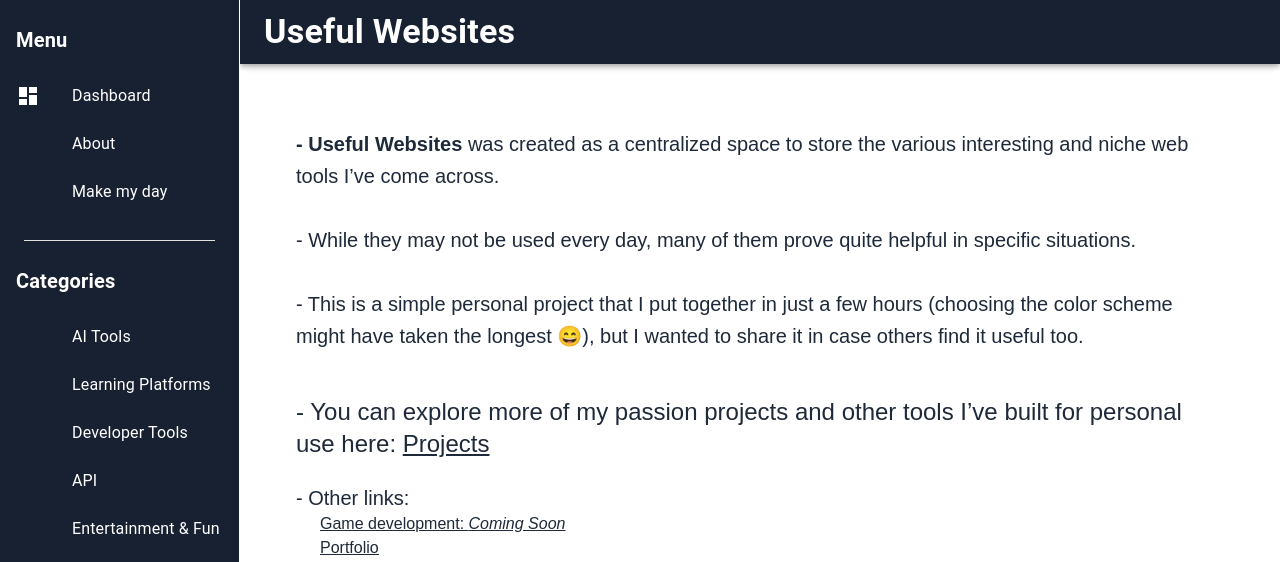
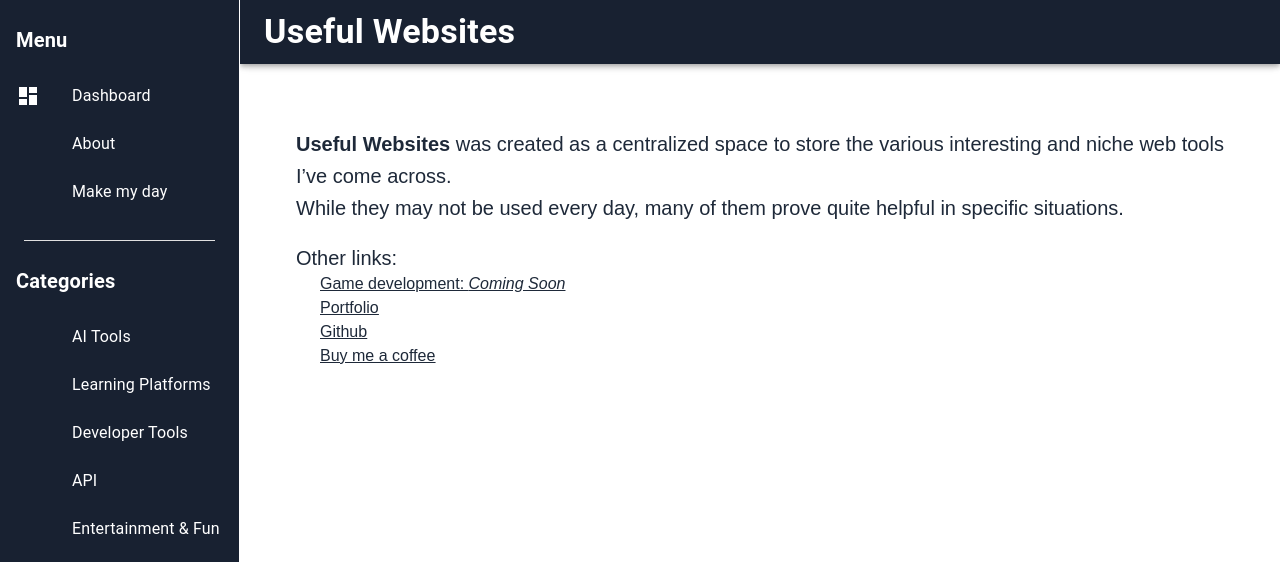
Before and after one commit to Milosavljevichh/useful_websites, a Next.js app: page /pages/about in a window 1280 px wide. Shown: the top 562 px of the page. Built offline with nearby package versions, Linux system fonts and the light colour scheme; some icons are missing.

Commit message:
fixed bug

```diff
--- a/src/app/components/Drawer.jsx
+++ b/src/app/components/Drawer.jsx
@@ -20,11 +20,12 @@ import { Dashboard } from '@mui/icons-material';
 import InfoIcon from '@mui/icons-material/Info';
 import FavoriteIcon from '@mui/icons-material/Favorite';
 import { websiteCategories } from '../data/Websites';
+import { useRouter } from 'next/navigation';
 
 const drawerWidth = 240;
 
 function ResponsiveDrawer(props) {
-    const { window } = props;
+    // const { window } = props;
     const { children } = props;
     const [mobileOpen, setMobileOpen] = React.useState(false);
     const [isClosing, setIsClosing] = React.useState(false);
@@ -48,9 +49,9 @@ function ResponsiveDrawer(props) {
         { name: 'About', href: '/pages/about', icon: <InfoIcon /> },
         { name: 'Make my day', href: '#', icon: <FavoriteIcon /> },
     ]
-
+    const router = useRouter();
     const drawer = (
-        <Box sx={{overflowY: 'auto',scrollbarWidth:'none',}}>
+        <Box sx={{ overflowY: 'auto', scrollbarWidth: 'none', }}>
             <List>
                 <Typography variant='h6' fontWeight={'bold'} px={2} my={2}>Menu</Typography>
                 {navigation.map((link, index) => (
@@ -72,11 +73,14 @@ function ResponsiveDrawer(props) {
                 {websiteCategories.map((categories, index) => (
                     <ListItem key={categories.name} disablePadding>
                         <ListItemButton
-
                             onClick={() => {
-                                const el = document.getElementById(categories.name);
-                                if (el) {
-                                    el.scrollIntoView({ behavior: 'smooth', block: 'start' });
+                                if (window.location.pathname !== '/') {
+                                    router.push(`/#${categories.name}`);
+                                } else {
+                                    const el = document.getElementById(categories.name);
+                                    if (el) {
+                                        el.scrollIntoView({ behavior: 'smooth', block: 'start' });
+                                    }
                                 }
                             }}
                         >
--- a/src/app/pages/about/page.js
+++ b/src/app/pages/about/page.js
@@ -4,14 +4,9 @@ export default function About(){
     return(
         <section className="mx-auto max-w-7xl px-4 py-10 sm:px-6 lg:px-8">
             <h5 className="mb-5 text-xl/8">
-            <strong>- Useful Websites</strong> was created as a centralized space to store the various interesting and niche web tools I’ve come across. <br /><br />- While they may not be used every day, many of them prove quite helpful in specific situations. <br /><br />- This is a simple personal project that I put together in just a few hours (choosing the color scheme might have taken the longest 😄), but I wanted to share it in case others find it useful too.
+            <strong> Useful Websites</strong> was created as a centralized space to store the various interesting and niche web tools I’ve come across. <br /> While they may not be used every day, many of them prove quite helpful in specific situations.
             </h5>
-            <br />
-            <h3 className="text-2xl">
-            - You can explore more of my passion projects and other tools I’ve built for personal use here: <Link href="/pages/projects" className="underline">Projects</Link>
-            </h3>
-            <br />
-            <h4 className="text-xl">- Other links:</h4>
+            <h4 className="text-xl"> Other links:</h4>
             <ul className="text-l px-6">
                 <li className="underline">Game development: <span className="italic">Coming Soon</span></li>
                 <li className="underline"><Link href={"https://updated-portfolio-two-navy.vercel.app/"} target="_blank">Portfolio</Link></li>
```
